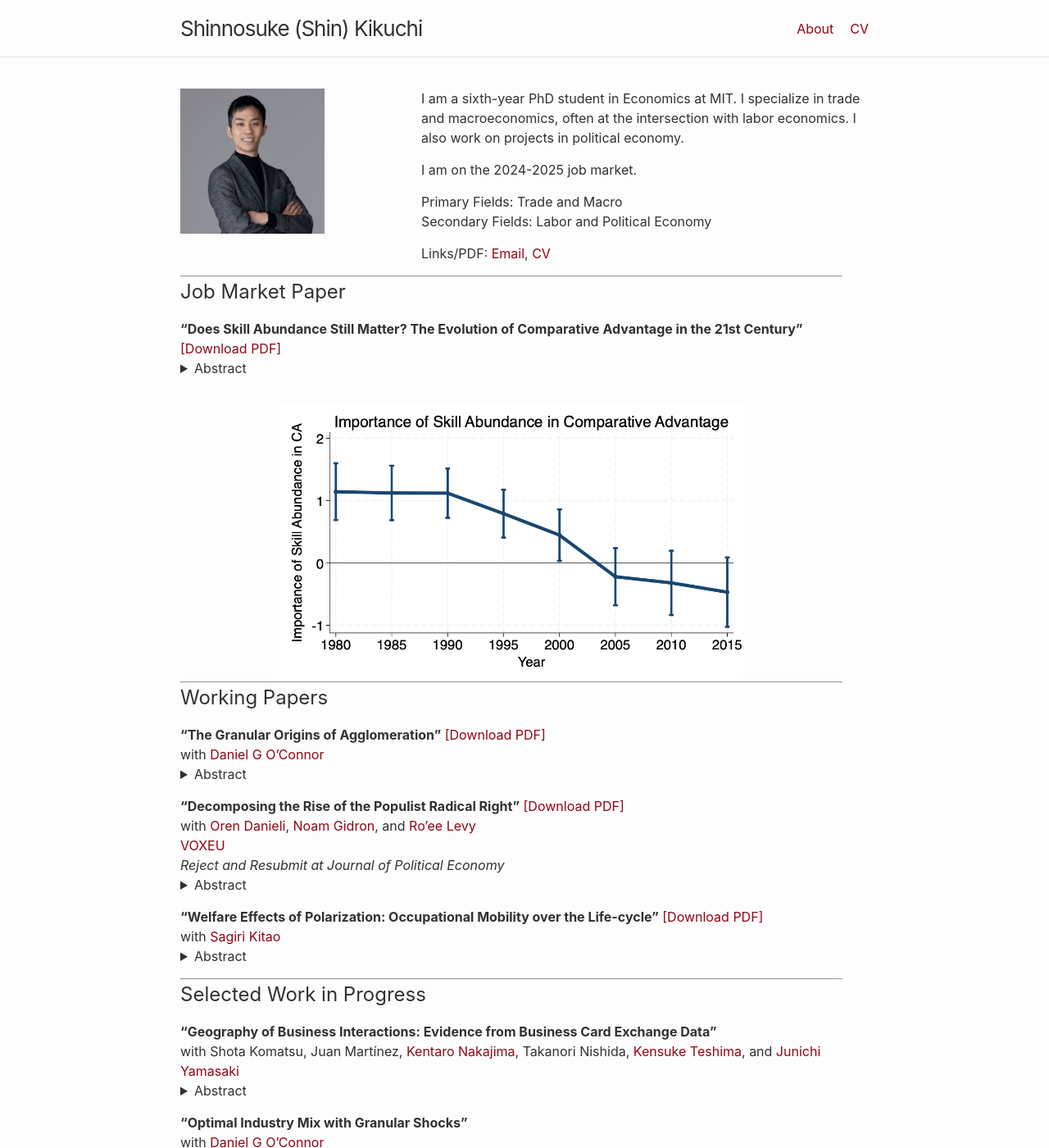
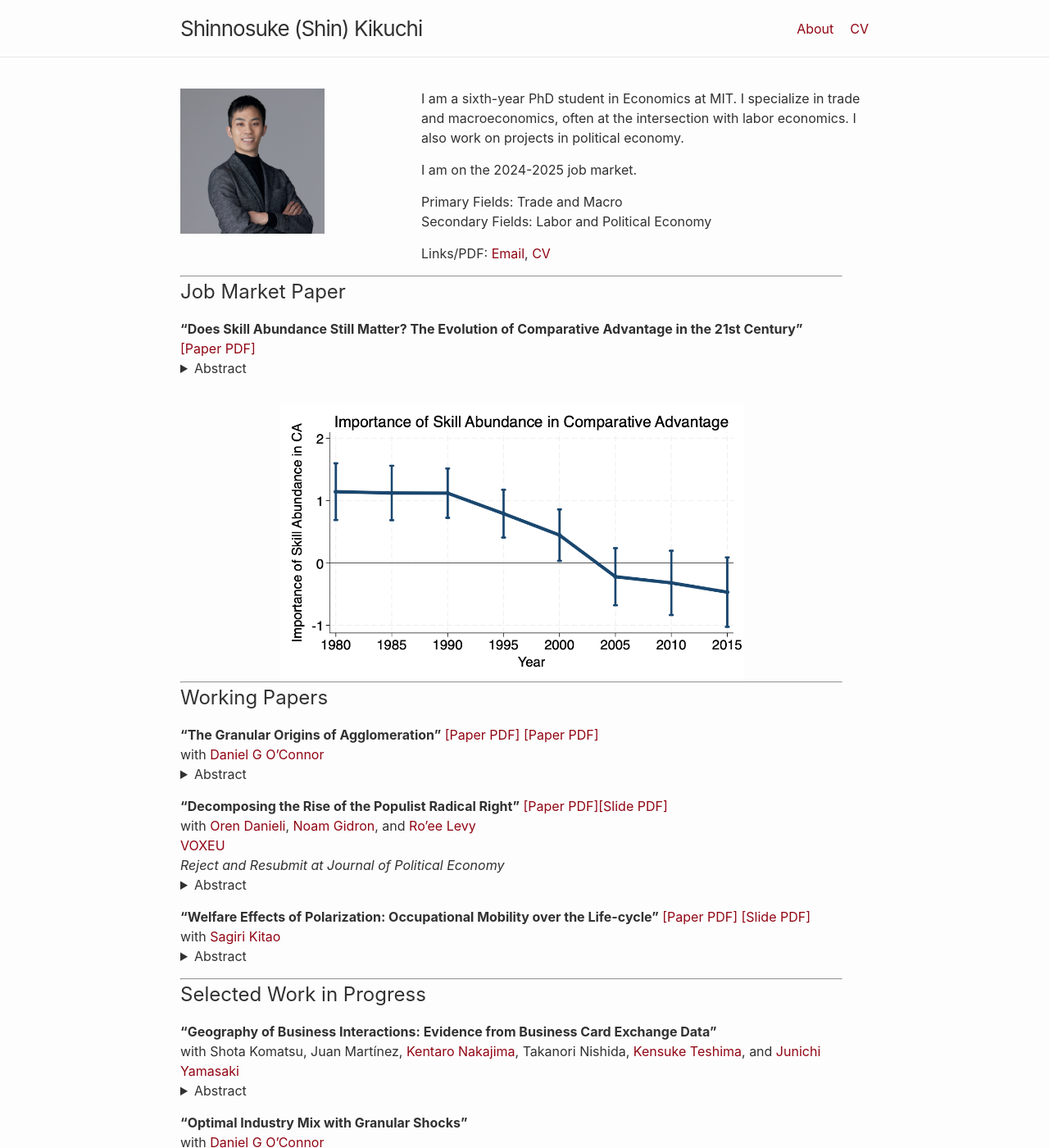
Before and after one commit to shinnkikuchi/shinnkikuchi.github.io, a Jekyll site: the page built from index.md, in a window 1280 px wide and 1400 px high. Shown: the whole window at 82% size. Built offline with Jekyll 4.4.1, drawn with Linux system fonts in a browser that asks for light colours; some of the changed text lies outside the part shown.

Commit message:
add link to slides

```diff
--- a/index.md
+++ b/index.md
@@ -8,7 +8,7 @@ title: Home
 <hr>
 ## Job Market Paper
 
-**"Does Skill Abundance Still Matter? The Evolution of Comparative Advantage in the 21st Century"**<a href="/files/research/KIKUCHI-skill-trade.pdf" target="_blank"> [Download PDF]</a><br>
+**"Does Skill Abundance Still Matter? The Evolution of Comparative Advantage in the 21st Century"**<a href="/files/research/KIKUCHI-skill-trade.pdf" target="_blank"> [Paper PDF]</a><br>
 <details style="margin-bottom: 15px; margin-top: -15px">
 	<summary>Abstract</summary>
 	This paper documents that skill-abundant countries no longer have a comparative advantage in skill-intensive sectors. While this empirical relationship was strong, it weakened in the 1990s and disappeared by the 2000s. The decline is only evident in countries and sectors with high automation, with no significant variation due to offshoring. Using a quantitative trade model incorporating both automation and offshoring, I confirm that observed changes in automation can account for the evolution of comparative advantage while observed changes in offshoring cannot. Through the lens of the same model, I draw implications for the relationship between technology and inequality: automation increases skill premia in high-automation, developed countries and increases welfare globally, while offshoring has smaller, more evenly distributed welfare gains.
@@ -21,14 +21,14 @@ title: Home
 <hr>
 ## Working Papers
 
-**"The Granular Origins of Agglomeration"**<a href="/files/research/KIKUCHI-OCONNOR-granular-spatial.pdf" target="_blank"> [Download PDF]</a><br>
+**"The Granular Origins of Agglomeration"**<a href="/files/research/KIKUCHI-OCONNOR-granular-spatial.pdf" target="_blank"> [Paper PDF]</a><a href="/files/research/slide-KIKUCHI-OCONNOR-granular-spatial.pdf" target="_blank"> [Paper PDF]</a><br>
 with  <a href="https://www.danielgoconnor.com" target="_blank">Daniel G O'Connor</a><br>
 <details style="margin-bottom: 15px; margin-top: -15px">
 	<summary>Abstract</summary>
 	A few large firms dominate many local labor markets. How does that granularity affect the geography of economic activity? And what does it mean for the efficiency of firm entry? To answer these questions, we propose a new economic geography model featuring granular firms subject to idiosyncratic shocks. We show that average wages increase in the size of the local labor market due to that granularity, and provide a sufficient statistic for the contribution of our mechanism. We further prove that too few firms enter in equilibrium. Using Japanese administrative data on manufacturing, we provide evidence consistent with our mechanism and quantify it. Our mechanism implies that markets with around 2 firms per sector have an elasticity of wages to population of 0.05 and firms capture only 85\% of their contribution to production in profits. In large markets like Tokyo, the elasticity is around 0.001, and firm entry is approximately efficient. Enacting optimal place-based industrial policy would increase the number of firms in modest-sized cities by more than 30\% and actually decrease the number of firms and people in Tokyo.
 </details>
 
-**"Decomposing the Rise of the Populist Radical Right"** <a href="/files/research/DGKL-Populism.pdf" target="_blank">[Download PDF]</a><br>
+**"Decomposing the Rise of the Populist Radical Right"** <a href="/files/research/DGKL-Populism.pdf" target="_blank">[Paper PDF]</a><a href="/files/research/slide-DGKL-Populism.pdf" target="_blank">[Slide PDF]</a><br>
 with <a href="https://www.orendanieli.com/home" target="_blank">Oren Danieli</a>,
 <a href="https://noamgidron.com/" target="_blank">Noam Gidron</a>,
 and <a href="https://www.roeelevy.com/" target="_blank">Ro'ee Levy</a><br>
@@ -39,7 +39,7 @@ and <a href="https://www.roeelevy.com/" target="_blank">Ro'ee Levy</a><br>
 	Support for populist radical right parties in Europe has dramatically increased in recent years. We decompose the rise of these parties from 2005 to 2020 into four components: shifts in party positions, changes in voter attributes (opinions and demographics), changes in voter priorities, and a residual. We merge two wide datasets on party positions and voter attributes and estimate voter priorities using a probabilistic voting model. We find that shifts in party positions and changes in voter attributes do not play a major role in the recent success of populist radical right parties. Instead, the primary driver behind their electoral success lies in voters’ changing priorities. Particularly, voters are less likely to decide which party to support based on parties’ economic positions. Rather, voters—mainly older, non-unionized, low-educated men—increasingly prioritize nativist cultural positions. This allows populist radical right parties to tap into a preexisting reservoir of culturally conservative voters. Using the same datasets, we provide a set of reduced-form evidence supporting our results. First, while parties’ positions have changed, these changes are not consistent with the main supply-side hypothesis for populist support. Second, on aggregate, voters have not adopted populist right-wing opinions. Third, voters are more likely to self-identify ideologically based on their cultural rather than their economic opinions.
 </details>
 
-**"Welfare Effects of Polarization: Occupational Mobility over the Life-cycle"** <a href="/files/research/KK-ROBOT.pdf" target="_blank">[Download PDF]</a><br>
+**"Welfare Effects of Polarization: Occupational Mobility over the Life-cycle"** <a href="/files/research/KK-ROBOT.pdf" target="_blank">[Paper PDF]</a> <a href="/files/research/slide-KK-ROBOT.pdf" target="_blank">[Slide PDF]</a><br>
 with <a href="https://sites.google.com/site/sagirikitao/home" target="_blank">Sagiri Kitao</a><br>
 <details style="margin-bottom: 15px; margin-top: -15px">
 	<summary>Abstract</summary>
@@ -88,7 +88,7 @@ We examine the impact of trade liberalization on structural change patterns in I
 
 ## Policy Papers
 
-**"Automation and the Disappearance of Routine Work in Japan"** <a href="/files/research/FKS-robot-japan.pdf" target="_blank">[Download PDF]</a><br>
+**"Automation and the Disappearance of Routine Work in Japan"** <a href="/files/research/FKS-robot-japan.pdf" target="_blank">[Paper PDF]</a><br>
 with <a href="https://sites.google.com/site/ippeifujiwara/" target="_blank">Ippei Fujiwara</a> and <a href="https://researchmap.jp/81332791111?lang=en" target="_blank">Toyoichiro Shirota</a><br>
 Discussion Paper 23-E-082, Research Institute of Economy, Trade and Industry (RIETI) <br>
 *Accepted at Journal of the Japanese and International Economies* <br>
@@ -97,7 +97,7 @@ Discussion Paper 23-E-082, Research Institute of Economy, Trade and Industry (RI
 	We examine the implications of automation technology in Japan since 1980, comparing different local labor markets with different degrees of automation exposure. First, we do not find that automation reduces the employment rate within demographic groups and that automation encourages workers to move from regular to non-regular employment. Second, we show that automation shifts employment from routine occupations in the manufacturing sector to service sectors, while increasing the share of establishments and sales in the manufacturing sector. Finally, we show that this shift in labor demand is attributed to younger generations and non-college-educated workers.
 </details>
 
-**"Who Suffers from the COVID-19 Shocks? Labor Market Heterogeneity and Welfare Consequences in Japan"** <a href="/files/research/KKM-COVID19.pdf" target="_blank">[Download PDF]</a><br>
+**"Who Suffers from the COVID-19 Shocks? Labor Market Heterogeneity and Welfare Consequences in Japan"** <a href="/files/research/KKM-COVID19.pdf" target="_blank">[Paper PDF]</a><br>
 with  <a href="https://sites.google.com/site/sagirikitao/home" target="_blank">Sagiri Kitao</a> and
  <a href="https://sites.google.com/view/minamomikoshiba/home" target="_blank">Minamo Mikoshiba</a><br>
 *Journal of the Japanese and International Economies, Volume 59, March 2021* <br>
@@ -107,7 +107,7 @@ Effects of the COVID-19 shocks in the Japanese labor market vary across workers
 In each dimension of the heterogeneity, the shocks are amplified for those who earned less prior to the crisis. Contingent workers are hit harder than regular workers, younger workers than older workers, females than males, and workers engaged in social and non-flexible jobs than those in ordinary and flexible jobs. The most severely hurt by the COVID-19 shocks has been a group of female, contingent, low-skilled workers, engaged in social and non-flexible jobs and without a spouse of a different group.
 </details>
 
-**"Heterogeneous Vulnerability to the COVID-19 Crisis and Implications for Inequality in Japan"** <a href="/files/research/KKM-COVID19-note.pdf" target="_blank">[Download PDF]</a><br>
+**"Heterogeneous Vulnerability to the COVID-19 Crisis and Implications for Inequality in Japan"** <a href="/files/research/KKM-COVID19-note.pdf" target="_blank">[Paper PDF]</a><br>
 with  <a href="https://sites.google.com/site/sagirikitao/home" target="_blank">Sagiri Kitao</a> and
  <a href="https://sites.google.com/view/minamomikoshiba/home" target="_blank">Minamo Mikoshiba</a><br>
  Discussion Paper 20-E-039, Research Institute of Economy, Trade and Industry (RIETI).<br>
```
Also changed, not shown: 4 other files.
